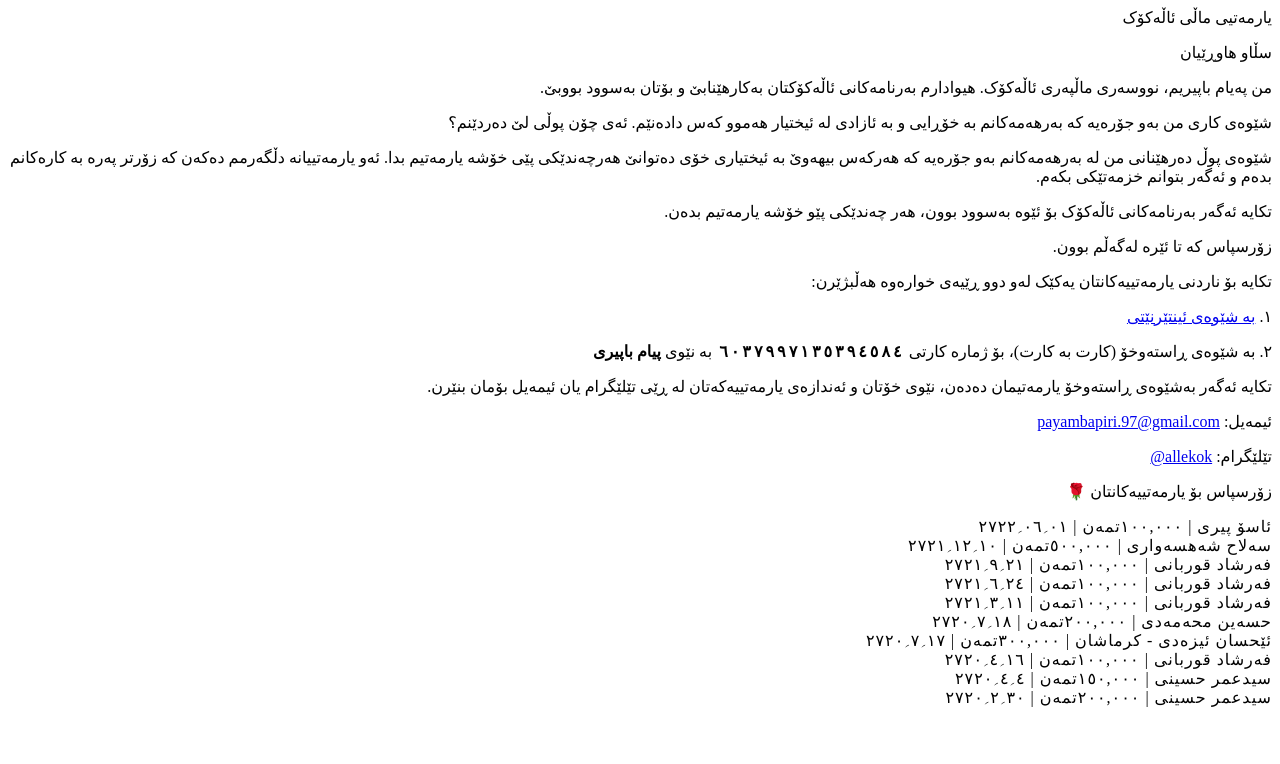
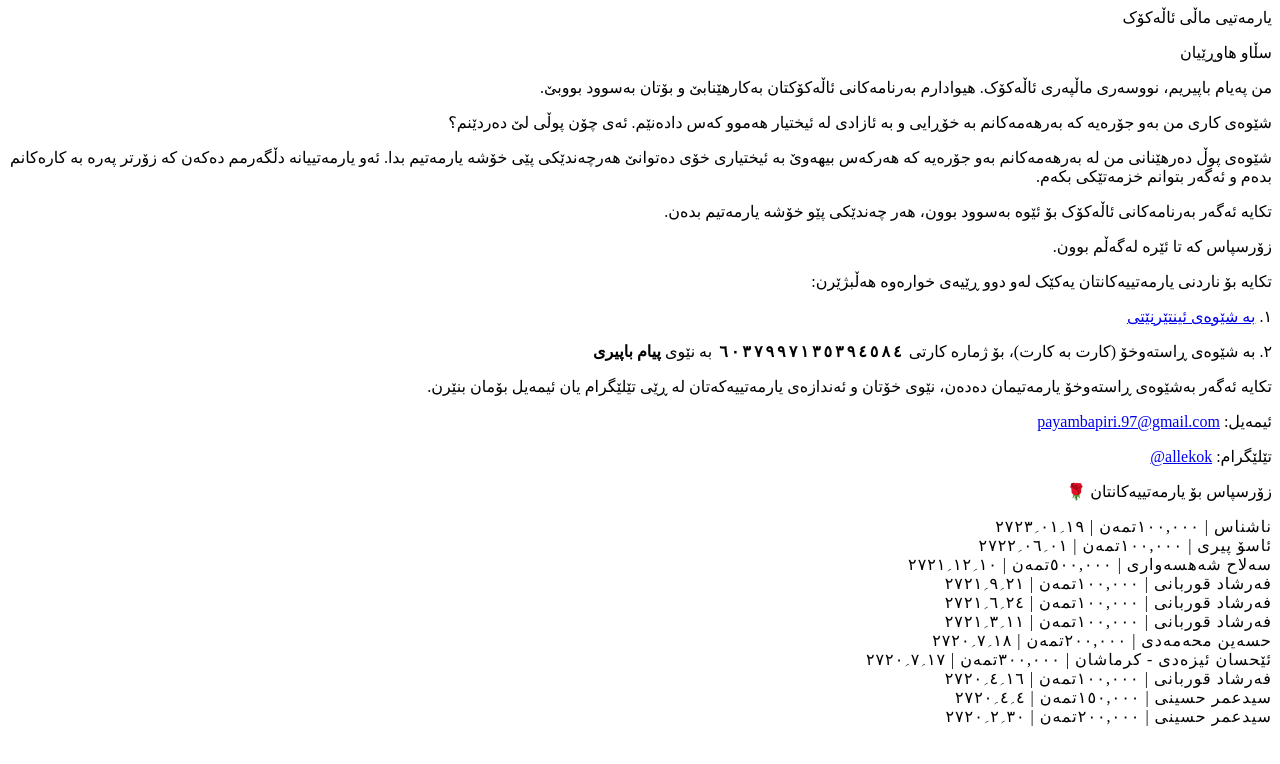
Before and after one commit to allekok/donate, a plain HTML site: page index.html in a window 1280 px wide. Drawn offline with Linux system fonts and the light colour scheme; a web font is replaced by a local one.

Commit message:
Updated: 2723-1-22

```diff
--- a/index.html
+++ b/index.html
@@ -107,6 +107,7 @@
 				زۆرسپاس بۆ یارمەتییەکانتان &#127801;
 			</p>
 			<pre>
+ناشناس | ١٠٠,٠٠٠تمەن | ١٩؍٠١؍٢٧٢٣
 ئاسۆ پیری | ١٠٠,٠٠٠تمەن | ٠١؍٠٦؍٢٧٢٢
 سەلاح شەهسەواری | ٥٠٠,٠٠٠تمەن | ١٠؍١٢؍٢٧٢١
 فەرشاد قوربانی | ١٠٠,٠٠٠تمەن | ٢١؍٩؍٢٧٢١
```
Also changed, not shown: 1 other file.
